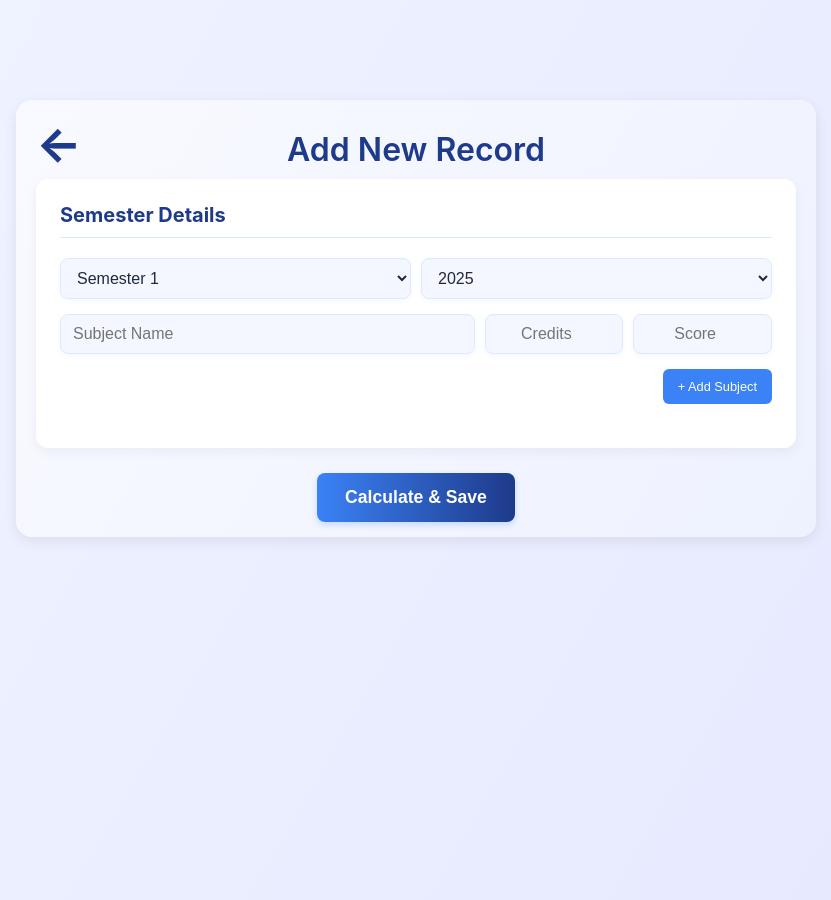
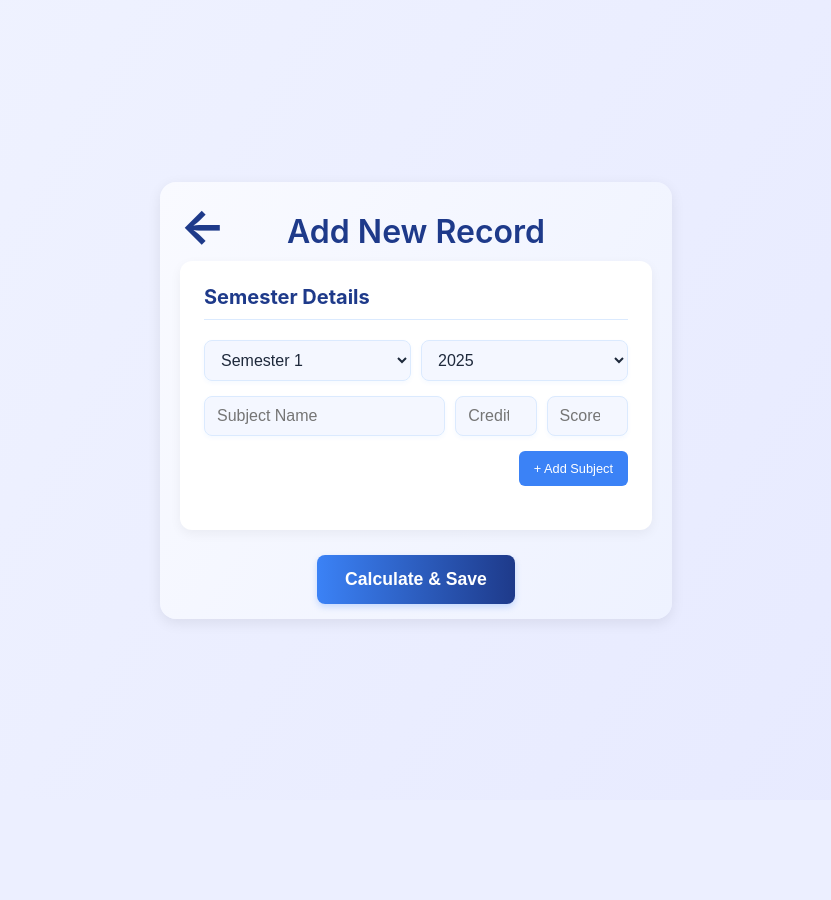
Before and after one commit to BankTQMA/PGC, a Django app: page /record/ in a window 1280 px wide. Shown: the whole page, without its empty margins (224-1055 px from the left). After the commit the page ends 623 px from the top, so only its background shows below. Run offline with Django 5.2, Linux system fonts and the light colour scheme; the visitor is signed in with stand-in values (Sample User, id 1).

Commit message:
Center the page body and adjust some width

```diff
--- a/Front-End/static/css/style.css
+++ b/Front-End/static/css/style.css
@@ -10,11 +10,15 @@ body {
   background: linear-gradient(120deg, #f0f3ff 0%, #e6e9ff 100%);
   color: #333;
   min-height: 100vh;
+  display: flex;
+  justify-content: center;
+  align-items: center;
   animation: fadeIn 0.6s ease;
 }
 
 .container {
-  max-width: 800px;
+  width: 40%;
+  max-width: 600px;
   margin: 100px auto;
   padding: 20px 20px 5px 20px;
   position: relative;
```
